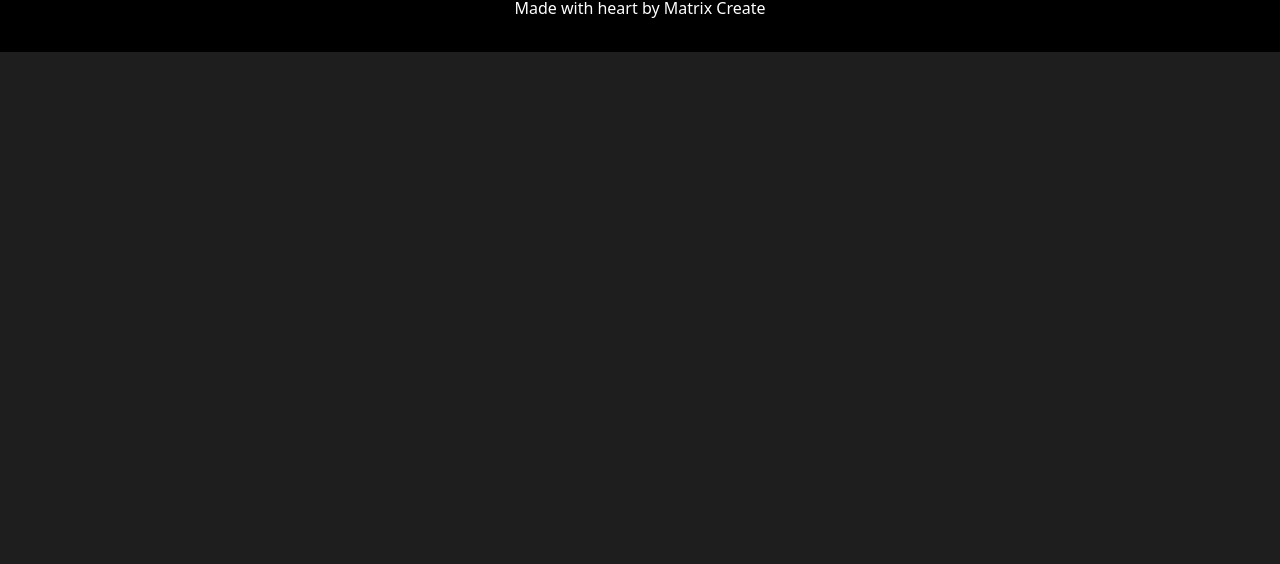
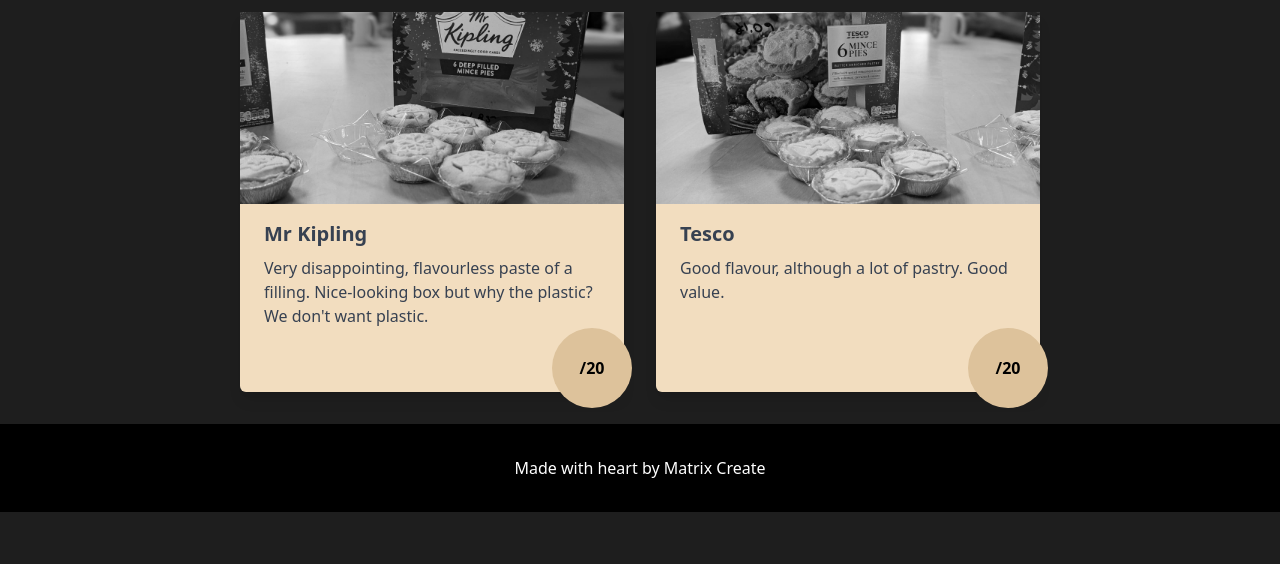
Before and after one commit to jlabs/mince-pie-review, an Astro site: page /reviews in a window 1280 px wide. Shown: the part 236-800 px from the top of the page. Built offline with nearby package versions, Linux system fonts and the light colour scheme; Astro itself is replaced by a stand-in of ours.

Commit message:
Reviews page started

```diff
--- a/src/pages/reviews.astro
+++ b/src/pages/reviews.astro
@@ -3,10 +3,26 @@
 // is your "component front matter". It never runs in the browser.
 
 import BaseLayout from '../layouts/BaseLayout.astro';
-import GridItem from '../components/SpecialistGridItem.astro';
+//import GridItem from '../components/SpecialistGridItem.astro';
+
+import {reviews} from '../data/reviews';
+import ReviewCard from '../layouts/components/ReviewCard.astro';
+
+const sortedReviews = reviews.sort((a,b) => Number(b.published) - Number(a.published))
 ---
 <!-- Below is your "component template." It's just HTML, but with
 	some magic sprinkled in to help you build great templates. -->
-<BaseLayout title='Reviews'>
-	Reviews
+<BaseLayout>
+	<div class="w-4/5 m-auto">
+		<section class="">
+			<h2 class="m-8 text-4xl">All Reviews</h2>
+			<div class="gap-8 w-full flex justify-center flex-wrap">
+
+				{sortedReviews.map((review) =>
+					<ReviewCard review={review} />
+				)}
+
+			</div>
+		</section>
+	</div>
 </BaseLayout>
```
